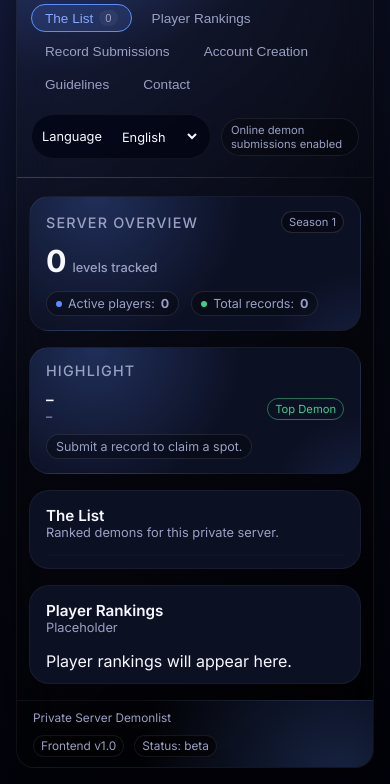
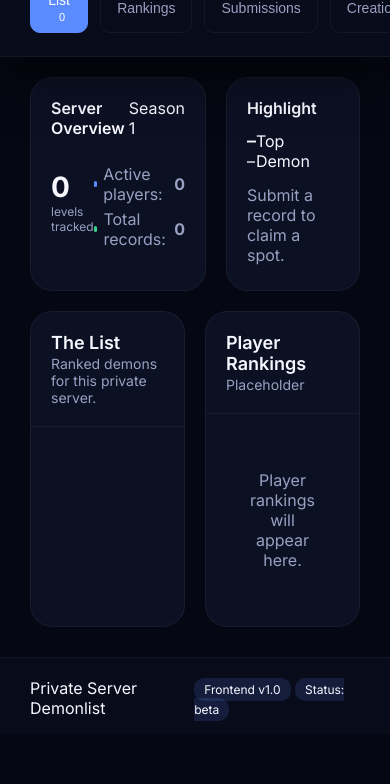
Before and after one commit to blazejstaroscik-max/zeckedgdps, a plain HTML site: page index.html in a window 390 px wide. Shown: the part 110-894 px from the top of the page. After the commit the page ends 844 px from the top, so only its background shows below. Drawn offline with Linux system fonts and the light colour scheme.

Commit message:
Update styles.css

```diff
--- a/styles.css
+++ b/styles.css
@@ -1,3 +1,6 @@
+/* ----------------------------------------------------
+   GLOBAL VARIABLES
+-----------------------------------------------------*/
 :root {
   --bg: #050712;
   --bg-alt: #080b1a;
@@ -12,678 +15,388 @@
   --success: #3ad18b;
   --shadow-soft: 0 18px 45px rgba(0, 0, 0, 0.5);
   --radius-lg: 20px;
-  --radius-xl: 26px;
+  --radius-xl: 22px;
   --transition-fast: 0.15s ease-out;
-  --transition-med: 0.25s ease-out;
 }
 
-* {
-  box-sizing: border-box;
+/* ----------------------------------------------------
+   BASE PAGE SETUP
+-----------------------------------------------------*/
+html, body {
   margin: 0;
   padding: 0;
+  background: var(--bg);
+  font-family: 'Inter', sans-serif;
+  color: var(--text);
+  height: 100%;
+  overflow-x: hidden;
 }
 
-body {
-  font-family: "Inter", system-ui, -apple-system, BlinkMacSystemFont, "Segoe UI",
-    sans-serif;
-  background: radial-gradient(circle at 0% 0%, #182045 0, #050712 55%, #02020a 100%);
-  color: var(--text);
-  min-height: 100vh;
-  display: flex;
-  justify-content: center;
-  padding: 16px;
+/* Disable scrollbars only on components, not whole site */
+.scroll-y {
+  overflow-y: auto;
 }
 
+/* ----------------------------------------------------
+   LAYOUT WRAPPER
+-----------------------------------------------------*/
 .app-shell {
-  width: 100%;
-  max-width: 1200px;
-  min-height: calc(100vh - 32px);
-  background: linear-gradient(145deg, rgba(255, 255, 255, 0.02), rgba(0, 0, 0, 0.7));
-  border-radius: 28px;
-  border: 1px solid rgba(255, 255, 255, 0.06);
-  box-shadow: var(--shadow-soft);
   display: flex;
   flex-direction: column;
-  backdrop-filter: blur(20px);
-  overflow: hidden;
+  min-height: 100vh;
 }
 
+/* ----------------------------------------------------
+   HEADER
+-----------------------------------------------------*/
 header {
-  padding: 18px 24px;
+  background: var(--bg-alt);
+  padding: 16px 30px 20px 30px;
   border-bottom: 1px solid var(--border);
-  display: flex;
-  align-items: center;
-  gap: 20px;
-  background: radial-gradient(circle at 10% -40%, rgba(91, 140, 255, 0.45), transparent 55%);
+  box-shadow: var(--shadow-soft);
+  position: sticky;
+  top: 0;
+  z-index: 99;
 }
 
 .brand {
   display: flex;
   align-items: center;
-  gap: 12px;
+  margin-bottom: 14px;
 }
 
 .brand-logo {
-  width: 42px;
-  height: 42px;
-  border-radius: 16px;
-  background: conic-gradient(from 200deg, #5b8cff, #9c5bff, #ff4d7a, #5b8cff);
-  padding: 2px;
+  width: 44px;
+  height: 44px;
+  border-radius: 12px;
+  background: var(--accent-soft);
   display: flex;
   align-items: center;
   justify-content: center;
 }
 
 .brand-logo-inner {
-  width: 100%;
-  height: 100%;
-  border-radius: inherit;
-  background: radial-gradient(circle at 30% 10%, #1b203a, #050712);
-  display: flex;
-  align-items: center;
-  justify-content: center;
-  font-weight: 800;
-  letter-spacing: 1px;
-  font-size: 0.85rem;
-  color: var(--accent-strong);
+  color: var(--accent);
+  font-weight: 700;
+  font-size: 18px;
 }
 
 .brand-text {
-  display: flex;
-  flex-direction: column;
-  gap: 2px;
+  margin-left: 12px;
 }
 
 .brand-title {
-  font-size: 1.1rem;
+  font-size: 20px;
   font-weight: 600;
-  letter-spacing: 0.08em;
-  text-transform: uppercase;
 }
 
 .brand-sub {
-  font-size: 0.78rem;
+  font-size: 13px;
   color: var(--muted);
+  margin-top: 2px;
 }
 
+/* ----------------------------------------------------
+   NAVIGATION
+-----------------------------------------------------*/
 .header-main {
   display: flex;
+  justify-content: space-between;
   align-items: center;
-  justify-content: space-between;
-  flex: 1;
-  gap: 16px;
-  flex-wrap: wrap;
 }
 
 nav {
   display: flex;
-  flex-wrap: wrap;
-  gap: 6px;
+  gap: 12px;
 }
 
 .nav-link {
-  border: none;
-  border-radius: 999px;
-  padding: 6px 14px;
-  font-size: 0.85rem;
-  font-weight: 500;
   background: transparent;
   color: var(--muted);
-  display: inline-flex;
-  align-items: center;
-  gap: 6px;
+  border: 1px solid var(--border);
+  padding: 8px 16px;
+  font-size: 14px;
+  border-radius: 10px;
   cursor: pointer;
-  transition: background var(--transition-med), color var(--transition-med), transform var(--transition-fast);
-  position: relative;
-}
-
-.nav-link::after {
-  content: "";
-  position: absolute;
-  inset: 0;
-  border-radius: inherit;
-  border: 1px solid transparent;
-  opacity: 0;
-  transition: opacity var(--transition-fast), border-color var(--transition-fast);
+  transition: var(--transition-fast);
 }
 
 .nav-link:hover {
-  background: rgba(255, 255, 255, 0.03);
-  transform: translateY(-1px);
-  color: var(--accent-strong);
+  background: var(--accent-soft);
+  color: var(--text);
 }
 
 .nav-link.active {
-  background: var(--accent-soft);
-  color: var(--accent-strong);
-}
-
-.nav-link.active::after {
-  opacity: 1;
+  background: var(--accent);
+  color: #fff;
   border-color: var(--accent);
 }
 
 .nav-badge {
-  font-size: 0.7rem;
+  background: var(--accent-soft);
   padding: 2px 6px;
-  border-radius: 999px;
-  background: rgba(255, 255, 255, 0.05);
-  color: var(--muted);
+  border-radius: 6px;
+  font-size: 11px;
+  margin-left: 6px;
 }
 
+/* Right side of nav */
 .header-right {
   display: flex;
   align-items: center;
-  gap: 10px;
-}
-
-.lang-switcher {
-  display: inline-flex;
-  align-items: center;
-  gap: 6px;
-  padding: 6px 10px;
-  border-radius: 999px;
-  background: rgba(3, 5, 20, 0.8);
-  border: 1px solid var(--border);
-  font-size: 0.8rem;
+  gap: 20px;
 }
 
 .lang-switcher select {
-  background: transparent;
-  border: none;
+  background: var(--bg-alt);
   color: var(--text);
-  font: inherit;
-  outline: none;
-  cursor: pointer;
+  border: 1px solid var(--border);
+  border-radius: 8px;
+  padding: 5px 10px;
 }
 
 .pill-indicator {
-  font-size: 0.7rem;
-  padding: 4px 9px;
-  border-radius: 999px;
-  border: 1px solid rgba(255, 255, 255, 0.08);
-  background: rgba(0, 0, 0, 0.25);
-  color: var(--muted);
+  background: var(--accent-soft);
+  padding: 5px 12px;
+  border-radius: 10px;
+  font-size: 12px;
+  border: 1px solid var(--border);
 }
 
-main {
-  flex: 1;
+/* ----------------------------------------------------
+   METRICS CARDS
+-----------------------------------------------------*/
+.top-row {
   display: flex;
-  flex-direction: column;
-  padding: 18px 20px 16px;
-  gap: 16px;
-  overflow: hidden;
-}
-
-.top-row {
-  display: grid;
-  grid-template-columns: minmax(0, 2fr) minmax(0, 1.4fr);
-  gap: 16px;
+  gap: 20px;
+  padding: 20px 30px;
 }
 
 .metrics-card {
-  background: radial-gradient(circle at 20% 0%, rgba(91, 140, 255, 0.25), transparent 50%), var(--card);
-  border-radius: var(--radius-lg);
+  background: var(--card);
+  padding: 20px;
+  border-radius: var(--radius-xl);
   border: 1px solid var(--border);
-  padding: 14px 16px;
-  display: flex;
-  flex-direction: column;
-  gap: 10px;
-  position: relative;
-  overflow: hidden;
+  flex: 1;
 }
 
-.metrics-card::after {
-  content: "";
-  position: absolute;
-  width: 180px;
-  height: 180px;
-  border-radius: 999px;
-  background: radial-gradient(circle, rgba(91, 140, 255, 0.14), transparent 70%);
-  right: -90px;
-  bottom: -120px;
-  pointer-events: none;
+.metrics-title {
+  font-weight: 600;
 }
 
 .metrics-header {
+  margin-bottom: 12px;
   display: flex;
   justify-content: space-between;
-  align-items: center;
-  gap: 8px;
-}
-
-.metrics-title {
-  font-size: 0.9rem;
-  font-weight: 500;
-  letter-spacing: 0.08em;
-  text-transform: uppercase;
-  color: var(--muted);
 }
 
 .metrics-main {
   display: flex;
+  justify-content: space-between;
   align-items: center;
-  justify-content: space-between;
-  gap: 12px;
-  flex-wrap: wrap;
 }
 
 .metric-big {
-  font-size: 1.9rem;
+  font-size: 28px;
   font-weight: 700;
-  display: flex;
-  align-items: baseline;
-  gap: 6px;
 }
 
-.metric-big span.small {
-  font-size: 0.8rem;
+.metric-big .small {
+  display: block;
+  font-size: 12px;
   color: var(--muted);
-  font-weight: 500;
+  font-weight: 400;
 }
 
 .metrics-sub {
-  display: flex;
-  gap: 12px;
-  flex-wrap: wrap;
-  font-size: 0.78rem;
+  margin-top: 14px;
 }
 
 .metrics-chip {
-  padding: 4px 9px;
-  border-radius: 999px;
-  border: 1px solid rgba(255, 255, 255, 0.1);
-  background: rgba(0, 0, 0, 0.3);
-  display: inline-flex;
+  display: flex;
   align-items: center;
   gap: 6px;
   color: var(--muted);
+  margin-bottom: 5px;
 }
 
 .metrics-dot {
   width: 6px;
   height: 6px;
-  border-radius: 999px;
   background: var(--accent);
+  border-radius: 20px;
 }
 
+/* ----------------------------------------------------
+   MAIN LAYOUT
+-----------------------------------------------------*/
 .layout-main {
-  flex: 1;
-  display: grid;
-  grid-template-columns: minmax(0, 3fr) minmax(0, 2.1fr);
-  gap: 16px;
-  min-height: 0;
+  display: flex;
+  gap: 20px;
+  padding: 0 30px 30px 30px;
 }
 
+/* ----------------------------------------------------
+   CARD
+-----------------------------------------------------*/
 .card {
   background: var(--card);
-  border-radius: var(--radius-lg);
+  border-radius: var(--radius-xl);
   border: 1px solid var(--border);
-  padding: 14px 16px 12px;
+  flex: 1;
   display: flex;
   flex-direction: column;
-  gap: 10px;
-  min-height: 0;
+  overflow: hidden;
 }
 
 .card-header {
-  display: flex;
-  align-items: center;
-  justify-content: space-between;
-  gap: 8px;
-  margin-bottom: 4px;
+  padding: 20px;
+  border-bottom: 1px solid var(--border);
 }
 
 .card-title {
-  font-size: 0.95rem;
+  font-size: 18px;
   font-weight: 600;
-  display: inline-flex;
-  align-items: center;
-  gap: 8px;
 }
 
 .card-subtitle {
-  font-size: 0.8rem;
+  font-size: 14px;
+  color: var(--muted);
+  margin-top: 2px;
+}
+
+/* ----------------------------------------------------
+   PLACEHOLDER CONTENT
+-----------------------------------------------------*/
+.placeholder-box {
+  padding: 40px;
+  text-align: center;
+  font-size: 16px;
   color: var(--muted);
 }
 
-.badge {
-  font-size: 0.7rem;
-  padding: 3px 7px;
-  border-radius: 999px;
-  border: 1px solid rgba(255, 255, 255, 0.12);
-  color: var(--muted);
-  background: rgba(0, 0, 0, 0.35);
-}
-
+/* ----------------------------------------------------
+   TABLE STYLING
+-----------------------------------------------------*/
 .table-container {
-  border-radius: 12px;
-  border: 1px solid rgba(255, 255, 255, 0.03);
-  overflow: hidden;
-  background: rgba(0, 0, 0, 0.25);
+  padding: 0;
+  margin: 0;
+  overflow-y: auto;
   flex: 1;
-  min-height: 0;
-  display: flex;
-  flex-direction: column;
 }
 
 table {
   width: 100%;
   border-collapse: collapse;
-  font-size: 0.8rem;
+  font-size: 14px;
 }
 
 thead {
-  background: rgba(255, 255, 255, 0.02);
-  text-transform: uppercase;
-  letter-spacing: 0.06em;
-  font-size: 0.72rem;
-  color: var(--muted);
+  background: var(--bg-alt);
 }
 
-th,
-td {
-  padding: 7px 10px;
-  text-align: left;
-  white-space: nowrap;
-}
-
-tbody tr:nth-child(odd) {
-  background: rgba(0, 0, 0, 0.16);
-}
-
-tbody tr:nth-child(even) {
-  background: rgba(12, 16, 34, 0.72);
+th, td {
+  padding: 12px 16px;
+  border-bottom: 1px solid var(--border);
 }
 
 tbody tr:hover {
-  background: rgba(91, 140, 255, 0.16);
+  background: rgba(255,255,255,0.05);
 }
 
-td.level-name {
-  font-weight: 500;
+/* CLICKABLE LEVEL ROWS */
+.level-clickable {
+  cursor: pointer;
 }
 
-td.level-difficulty {
-  font-weight: 600;
-  font-size: 0.75rem;
+.level-clickable:hover {
+  background: rgba(91,140,255,0.15) !important;
 }
 
-.difficulty-extreme {
-  color: var(--danger);
-}
-
-.difficulty-insane {
-  color: #ffb74d;
-}
-
-.difficulty-hard {
-  color: #42a5f5;
-}
-
-.difficulty-medium {
-  color: #66bb6a;
-}
-
-.difficulty-easy {
-  color: #9ccc65;
-}
-
-.scroll-y {
-  overflow-y: auto;
-}
-
-.scroll-y::-webkit-scrollbar {
-  width: 6px;
-}
-
-.scroll-y::-webkit-scrollbar-track {
-  background: transparent;
-}
-
-.scroll-y::-webkit-scrollbar-thumb {
-  background: rgba(255, 255, 255, 0.12);
-  border-radius: 999px;
-}
-
-.player-rank {
-  font-weight: 600;
-  font-size: 0.78rem;
-  color: var(--accent-strong);
-}
-
-.player-name-main {
-  font-weight: 500;
-}
-
-.player-sub {
-  font-size: 0.7rem;
-  color: var(--muted);
-}
-
-.pill-small {
-  font-size: 0.7rem;
-  padding: 3px 7px;
-  border-radius: 999px;
-  border: 1px solid rgba(255, 255, 255, 0.12);
-}
-
-.pill-success {
-  border-color: rgba(58, 209, 139, 0.5);
-  color: var(--success);
-}
-
-.pill-ghost {
-  background: rgba(0, 0, 0, 0.35);
-  color: var(--muted);
-}
-
-.page-view {
-  display: none;
-  flex-direction: column;
-  gap: 12px;
-  height: 100%;
-}
-
-.page-view.active {
-  display: flex;
-}
-
-.page-body {
-  flex: 1;
-  display: flex;
-  flex-direction: column;
-  gap: 12px;
-}
-
-.page-grid {
-  display: grid;
-  grid-template-columns: 1.4fr 1.8fr;
-  gap: 14px;
-  min-height: 0;
-}
-
+/* ----------------------------------------------------
+   FORMS
+-----------------------------------------------------*/
 .form {
-  display: flex;
-  flex-direction: column;
-  gap: 10px;
+  padding: 20px;
 }
 
 .form-row {
   display: flex;
   flex-direction: column;
-  gap: 4px;
+  margin-bottom: 14px;
 }
 
-label {
-  font-size: 0.78rem;
+.form-row label {
+  margin-bottom: 6px;
   color: var(--muted);
 }
 
-input,
-textarea,
-select {
-  border-radius: 999px;
-  border: 1px solid rgba(255, 255, 255, 0.12);
-  background: rgba(0, 0, 0, 0.4);
-  padding: 7px 10px;
-  font-size: 0.8rem;
+input {
+  background: var(--bg-alt);
+  border: 1px solid var(--border);
+  border-radius: 8px;
+  padding: 10px;
+  font-size: 14px;
   color: var(--text);
-  font-family: inherit;
-  outline: none;
-  transition: border var(--transition-fast), box-shadow var(--transition-fast), background var(--transition-fast);
-}
-
-textarea {
-  border-radius: 14px;
-  min-height: 80px;
-  resize: vertical;
-}
-
-input:focus,
-textarea:focus,
-select:focus {
-  border-color: var(--accent);
-  box-shadow: 0 0 0 1px rgba(91, 140, 255, 0.5);
-  background: rgba(0, 0, 0, 0.7);
 }
 
 .btn {
-  border-radius: 999px;
+  background: var(--accent);
+  padding: 12px 20px;
   border: none;
-  padding: 8px 14px;
-  font-size: 0.82rem;
-  font-weight: 500;
-  background: var(--accent);
-  color: white;
+  border-radius: 10px;
+  color: #fff;
+  font-size: 15px;
   cursor: pointer;
-  display: inline-flex;
-  align-items: center;
-  justify-content: center;
-  gap: 6px;
-  transition: background var(--transition-med), transform var(--transition-fast), box-shadow var(--transition-fast);
-  box-shadow: 0 12px 30px rgba(91, 140, 255, 0.4);
+  margin-top: 10px;
+  width: 100%;
 }
 
 .btn:hover {
   background: var(--accent-strong);
-  transform: translateY(-1px);
-  box-shadow: 0 16px 36px rgba(91, 140, 255, 0.55);
 }
 
-.btn-ghost {
-  background: rgba(0, 0, 0, 0.5);
-  color: var(--muted);
+/* ----------------------------------------------------
+   CONTACT
+-----------------------------------------------------*/
+.contact-card {
+  background: var(--bg-alt);
+  padding: 18px;
+  border-radius: var(--radius-lg);
   border: 1px solid var(--border);
-  box-shadow: none;
 }
 
-.btn-ghost:hover {
-  background: rgba(255, 255, 255, 0.04);
-  color: var(--accent-strong);
-}
-
-.info-text {
-  font-size: 0.78rem;
-  color: var(--muted);
-}
-
-.guidelines-list {
-  font-size: 0.8rem;
-  display: flex;
-  flex-direction: column;
-  gap: 6px;
-}
-
-.guidelines-list li {
-  margin-left: 16px;
-}
-
-.contact-card {
-  padding: 10px 12px;
-  border-radius: 14px;
-  border: 1px solid rgba(255, 255, 255, 0.1);
-  background: radial-gradient(circle at 0% 0%, rgba(91, 140, 255, 0.2), transparent 60%);
-  font-size: 0.8rem;
-  display: flex;
-  flex-direction: column;
-  gap: 6px;
-}
-
-.contact-link {
-  font-weight: 500;
-  color: var(--accent-strong);
+.contact-card a {
+  color: var(--accent);
   text-decoration: none;
 }
 
-.contact-link:hover {
-  text-decoration: underline;
-}
-
+/* ----------------------------------------------------
+   FOOTER
+-----------------------------------------------------*/
 footer {
-  padding: 10px 16px;
+  padding: 20px 30px;
   border-top: 1px solid var(--border);
-  font-size: 0.74rem;
-  color: var(--muted);
+  background: var(--bg-alt);
+  margin-top: auto;
   display: flex;
   justify-content: space-between;
-  gap: 10px;
-  flex-wrap: wrap;
-  background: radial-gradient(circle at 90% 120%, rgba(91, 140, 255, 0.25), transparent 60%);
-}
-
-.footer-right {
-  display: flex;
-  gap: 10px;
-  flex-wrap: wrap;
 }
 
 .footer-chip {
-  padding: 3px 7px;
-  border-radius: 999px;
-  border: 1px solid rgba(255, 255, 255, 0.08);
-  background: rgba(0, 0, 0, 0.55);
+  background: var(--accent-soft);
+  padding: 4px 10px;
+  border-radius: 10px;
+  font-size: 12px;
 }
 
-@media (max-width: 960px) {
-  .top-row,
-  .layout-main,
-  .page-grid {
-    grid-template-columns: minmax(0, 1fr);
-  }
+/* ----------------------------------------------------
+   PAGE VIEWS (SHOWN/HIDDEN)
+-----------------------------------------------------*/
+.page-view {
+  display: none;
 }
 
-@media (max-width: 720px) {
-  header {
-    flex-direction: column;
-    align-items: stretch;
-  }
-
-  .header-main {
-    flex-direction: column;
-    align-items: stretch;
-  }
-
-  nav {
-    width: 100%;
-    overflow-x: auto;
-  }
-
-  .nav-link {
-    white-space: nowrap;
-  }
+.page-view.active {
+  display: block;
 }
-
-@media (max-width: 520px) {
-  .app-shell {
-    border-radius: 18px;
-  }
-
-  main {
-    padding-inline: 12px;
-  }
-
-  header {
-    padding-inline: 14px;
-  }
-}
```
